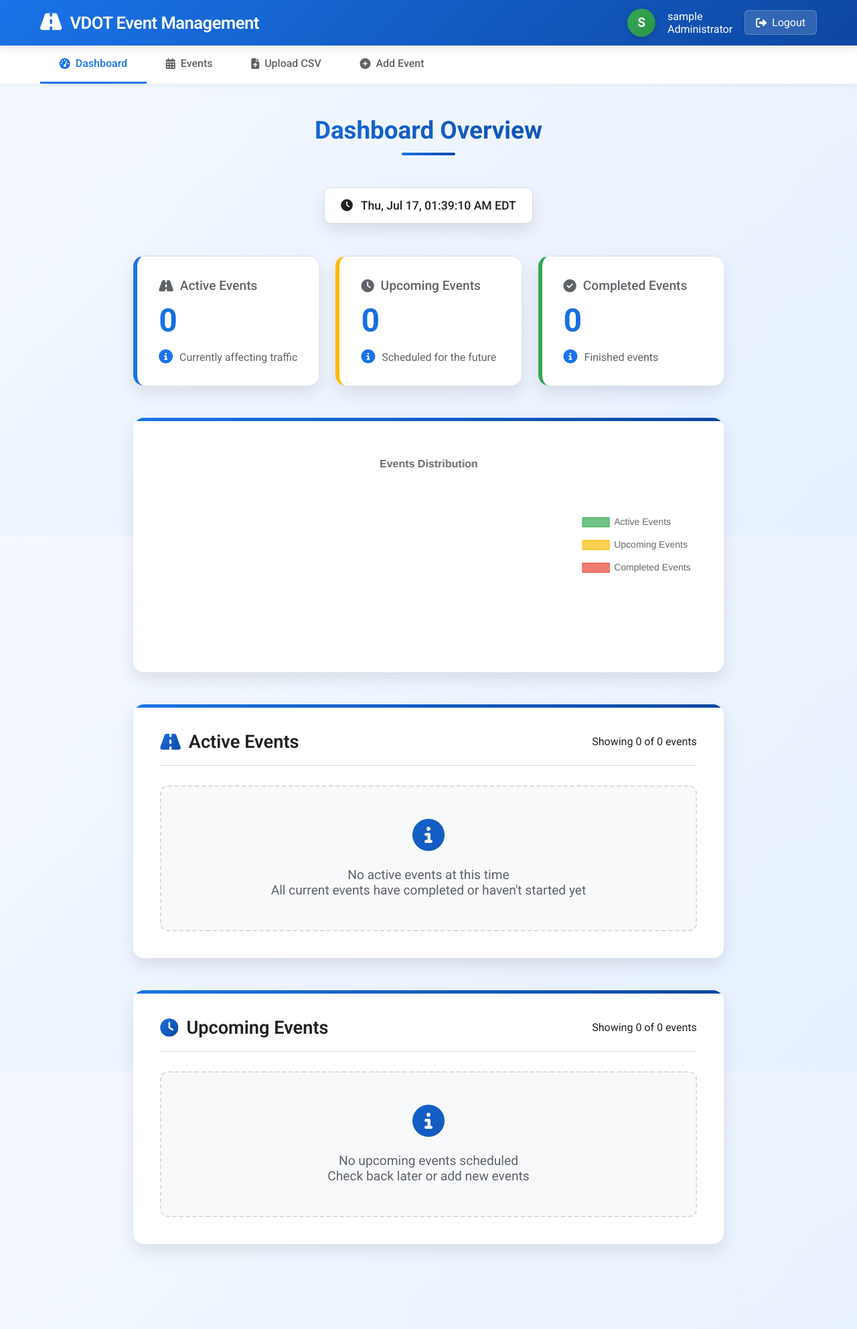
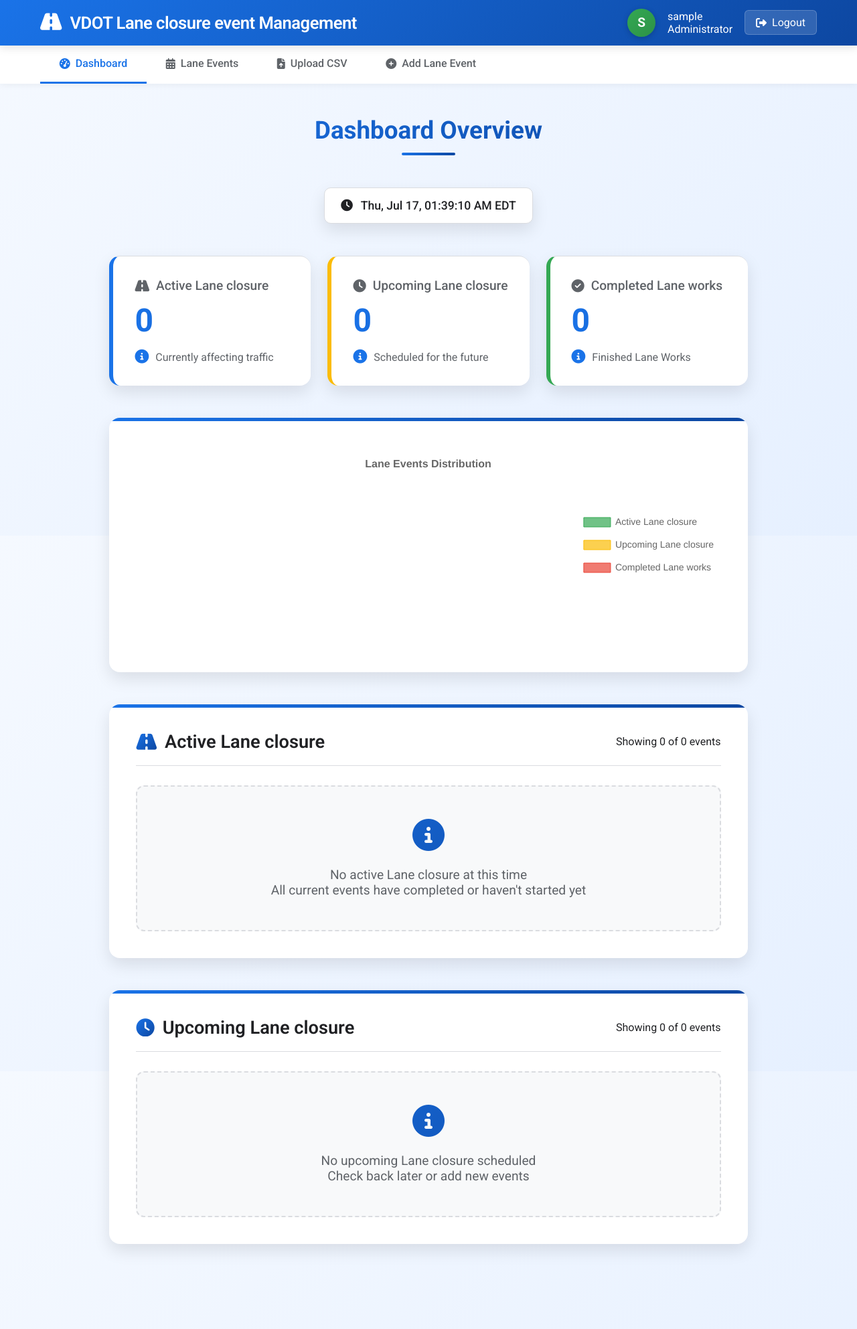
Before and after one commit to Harsh1456/wzd, a Flask app: page /dashboard in a window 1280 px wide. Shown: the top 1985 px of the page at 67% size. Run offline with Flask 3, Linux system fonts and the light colour scheme; the visitor is signed in with stand-in values (Sample User, id 1); data that the repository does not hold is empty; some libraries are stand-ins or nearby versions.

Commit message:
Update dashboard.html

```diff
--- a/templates/dashboard.html
+++ b/templates/dashboard.html
@@ -3,7 +3,7 @@
 <head>
     <meta charset="UTF-8">
     <meta name="viewport" content="width=device-width, initial-scale=1.0">
-    <title>Dashboard - VDOT Event Management</title>
+    <title>Dashboard - VDOT Lane closure Management</title>
     <link href="https://fonts.googleapis.com/css2?family=Roboto:wght@300;400;500;600;700&display=swap" rel="stylesheet">
     <link rel="stylesheet" href="https://cdnjs.cloudflare.com/ajax/libs/font-awesome/6.4.0/css/all.min.css">
     <script src="https://cdn.jsdelivr.net/npm/chart.js"></script>
@@ -601,7 +601,7 @@
         <div class="container header-container">
             <div class="logo">
                 <i class="fas fa-road" aria-hidden="true"></i>
-                <h1>VDOT Event Management</h1>
+                <h1>VDOT Lane closure event Management</h1>
             </div>
             <div class="user-info">
                 <div class="user-avatar">{{ session.username | default('PY') | first | upper }}</div>
@@ -623,13 +623,13 @@
                 <i class="fas fa-tachometer-alt" aria-hidden="true"></i> Dashboard
             </a>
             <a href="{{ url_for('events') }}" class="nav-link">
-                <i class="fas fa-calendar-alt" aria-hidden="true"></i> Events
+                <i class="fas fa-calendar-alt" aria-hidden="true"></i> Lane Events
             </a>
             <a href="{{ url_for('upload_csv') }}" class="nav-link">
                 <i class="fas fa-file-upload" aria-hidden="true"></i> Upload CSV
             </a>
             <a href="{{ url_for('new_event') }}" class="nav-link">
-                <i class="fas fa-plus-circle" aria-hidden="true"></i> Add Event
+                <i class="fas fa-plus-circle" aria-hidden="true"></i> Add Lane Event
             </a>
         </div>
     </nav>
@@ -659,24 +659,24 @@
             <!-- Stats Cards -->
             <div class="stats-container">
                 <div class="stat-card active">
-                    <div class="stat-title"><i class="fas fa-road"></i> Active Events</div>
+                    <div class="stat-title"><i class="fas fa-road"></i> Active Lane closure</div>
                     <div class="stat-value">{{ active_count | default(0) }}</div>
                     <div class="stat-info">
                         <i class="fas fa-info-circle" aria-hidden="true"></i> Currently affecting traffic
                     </div>
                 </div>
                 <div class="stat-card upcoming">
-                    <div class="stat-title"><i class="fas fa-clock"></i> Upcoming Events</div>
+                    <div class="stat-title"><i class="fas fa-clock"></i> Upcoming Lane closure</div>
                     <div class="stat-value">{{ upcoming_count | default(0) }}</div>
                     <div class="stat-info">
                         <i class="fas fa-info-circle" aria-hidden="true"></i> Scheduled for the future
                     </div>
                 </div>
                 <div class="stat-card completed">
-                    <div class="stat-title"><i class="fas fa-check-circle"></i> Completed Events</div>
+                    <div class="stat-title"><i class="fas fa-check-circle"></i> Completed Lane works</div>
                     <div class="stat-value">{{ completed_count | default(0) }}</div>
                     <div class="stat-info">
-                        <i class="fas fa-info-circle" aria-hidden="true"></i> Finished events
+                        <i class="fas fa-info-circle" aria-hidden="true"></i> Finished Lane Works
                     </div>
                 </div>
             </div>
@@ -685,14 +685,14 @@
             <div class="chart-container">
                 <canvas id="eventsChart" aria-label="Events Distribution Chart"></canvas>
                 <noscript>
-                    <p>Events distribution chart is unavailable because JavaScript is disabled.</p>
+                    <p>Lane closure enets distribution chart is unavailable because JavaScript is disabled.</p>
                 </noscript>
             </div>
 
             <!-- Active Events Section -->
             <div class="event-section">
                 <div class="section-header">
-                    <h3 class="section-title"><i class="fas fa-road"></i> Active Events</h3>
+                    <h3 class="section-title"><i class="fas fa-road"></i> Active Lane closure</h3>
                     <div>Showing {{ active_events | length | default(0) }} of {{ active_count | default(0) }} events</div>
                 </div>
 
@@ -730,7 +730,7 @@
                 {% else %}
                 <div class="no-events">
                     <i class="fas fa-info-circle" aria-hidden="true"></i>
-                    <p>No active events at this time</p>
+                    <p>No active Lane closure at this time</p>
                     <p>All current events have completed or haven't started yet</p>
                 </div>
                 {% endif %}
@@ -739,7 +739,7 @@
             <!-- Upcoming Events Section -->
             <div class="event-section">
                 <div class="section-header">
-                    <h3 class="section-title"><i class="fas fa-clock"></i> Upcoming Events</h3>
+                    <h3 class="section-title"><i class="fas fa-clock"></i> Upcoming Lane closure</h3>
                     <div>Showing {{ upcoming_events | length | default(0) }} of {{ upcoming_count | default(0) }} events</div>
                 </div>
 
@@ -777,7 +777,7 @@
                 {% else %}
                 <div class="no-events">
                     <i class="fas fa-info-circle" aria-hidden="true"></i>
-                    <p>No upcoming events scheduled</p>
+                    <p>No upcoming Lane closure scheduled</p>
                     <p>Check back later or add new events</p>
                 </div>
                 {% endif %}
@@ -856,7 +856,7 @@
             const eventsChart = new Chart(ctx.getContext('2d'), {
                 type: 'doughnut',
                 data: {
-                    labels: ['Active Events', 'Upcoming Events', 'Completed Events'],
+                    labels: ['Active Lane closure', 'Upcoming Lane closure', 'Completed Lane works'],
                     datasets: [{
                         data: [activeCount, upcomingCount, completedCount],
                         backgroundColor: [
@@ -888,7 +888,7 @@
                         },
                         title: {
                             display: true,
-                            text: 'Events Distribution',
+                            text: 'Lane Events Distribution',
                             font: {
                                 size: 16,
                                 weight: 'bold'
```
